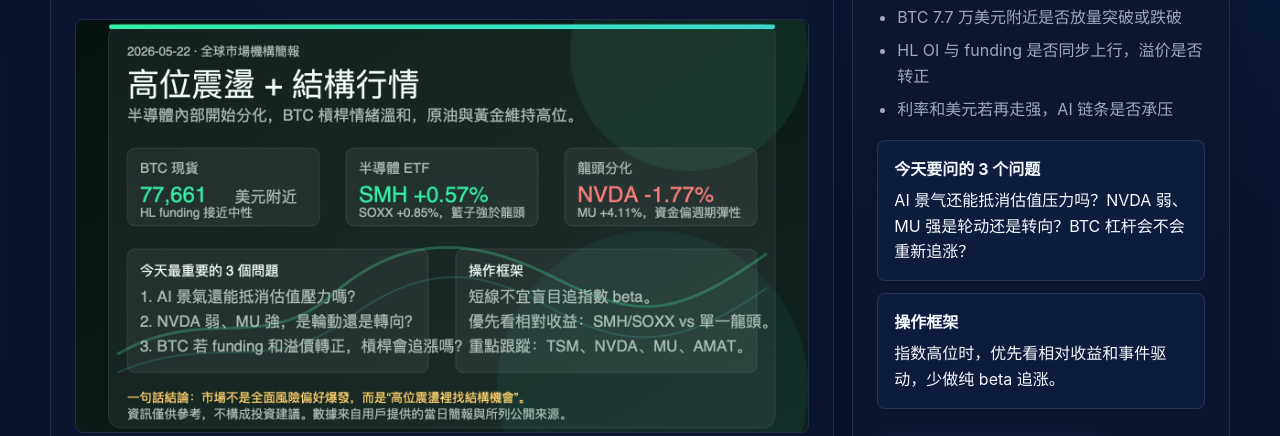
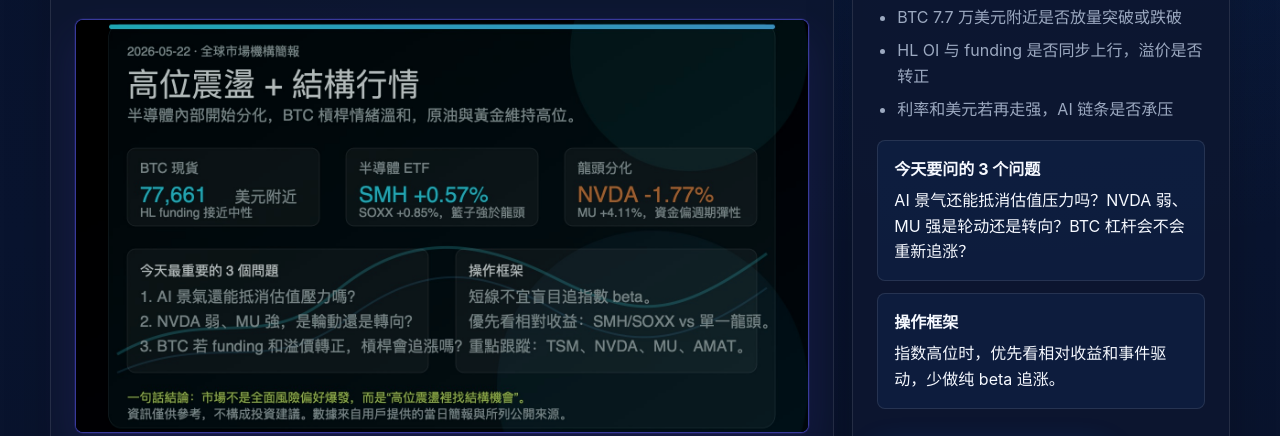
Before and after one commit to td1466900271-lang/gate-referral-site, a website: page daily/2026-05-22/index.html in a window 1280 px wide. Shown: the part 1292-1728 px from the top of the page. Drawn offline with Linux system fonts and the light colour scheme.

Commit message:
Match brief images to blue site style

```diff
--- a/assets/styles.css
+++ b/assets/styles.css
@@ -391,8 +391,13 @@ li + li {
   aspect-ratio: 16 / 9;
   object-fit: cover;
   margin-top: 18px;
-  border: 1px solid var(--line);
+  border: 1px solid rgba(47, 155, 255, 0.72);
   border-radius: 8px;
+  background: #07102b;
+  filter: grayscale(0.38) hue-rotate(32deg) saturate(1.55) brightness(0.7) contrast(1.16);
+  box-shadow:
+    0 0 0 1px rgba(27, 124, 255, 0.18),
+    0 18px 42px rgba(27, 124, 255, 0.16);
 }
 
 .brief-meta {
```
